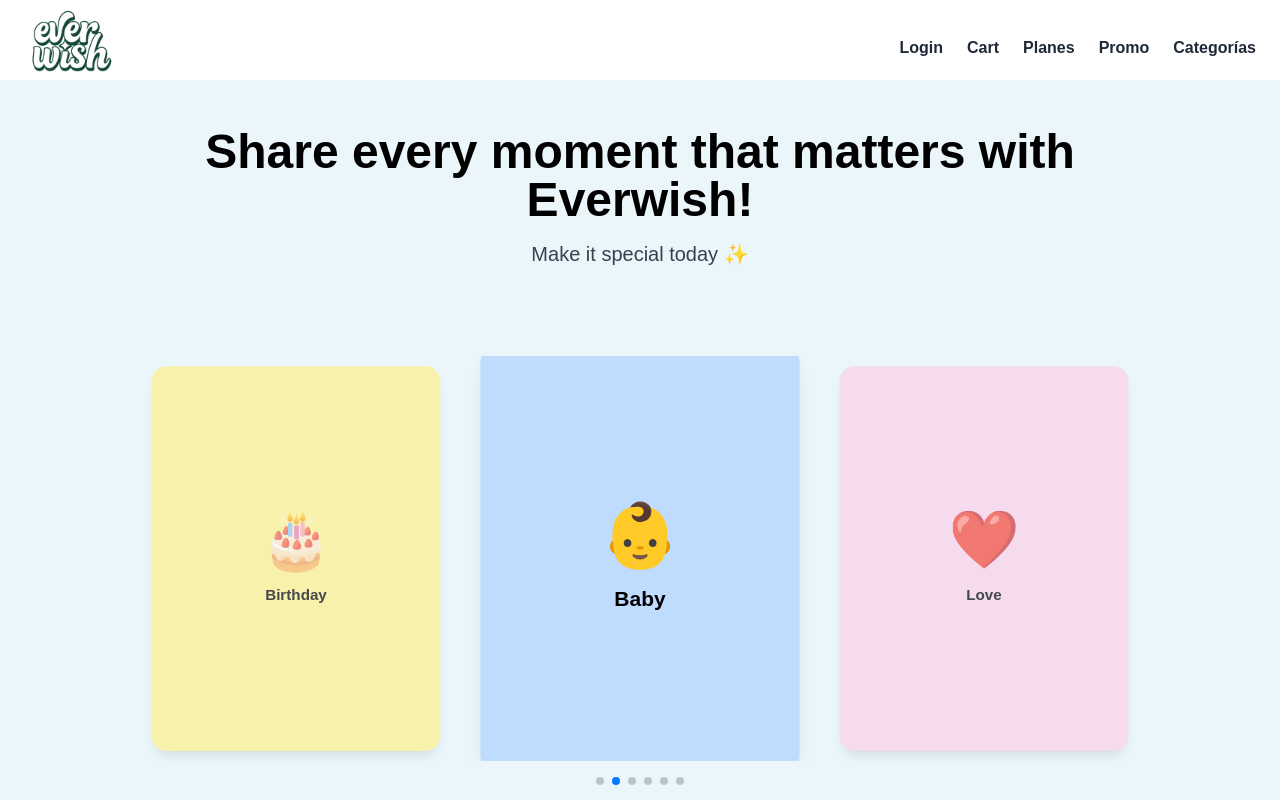
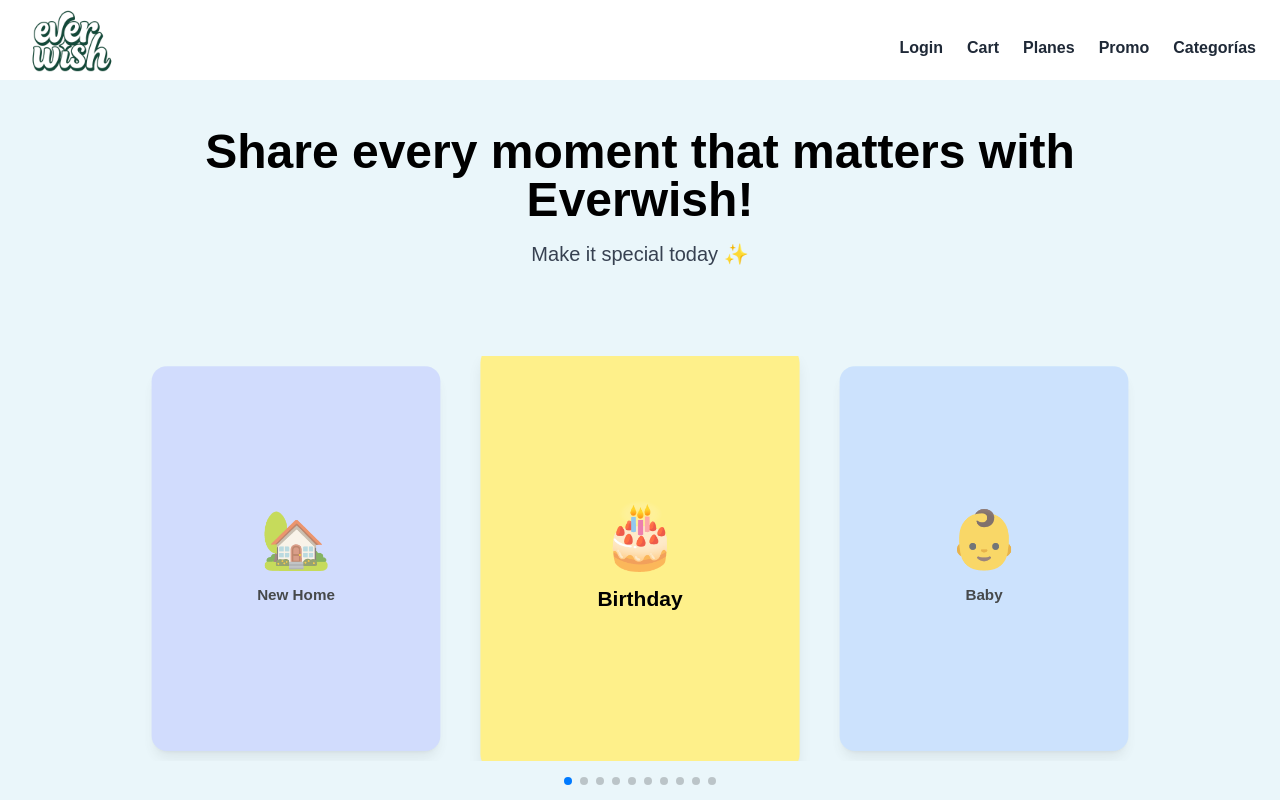
Before and after one commit to everwishhq-commits/EverWish, a Next.js app: page / in a window 1280 px wide. Shown: the top 800 px of the page. Built offline with nearby package versions, Linux system fonts and the light colour scheme.

Commit message:
Update carousel.js

```diff
--- a/app/components/carousel.js
+++ b/app/components/carousel.js
@@ -11,14 +11,19 @@ const templates = [
   { title: "Graduation", icon: "🎓", color: "bg-green-200" },
   { title: "Condolences", icon: "🕊️", color: "bg-gray-200" },
   { title: "Gifts", icon: "🎁", color: "bg-orange-200" },
+  { title: "Thank You", icon: "🙏", color: "bg-purple-200" },
+  { title: "Anniversary", icon: "💍", color: "bg-red-200" },
+  { title: "Get Well", icon: "🌸", color: "bg-teal-200" },
+  { title: "New Home", icon: "🏡", color: "bg-indigo-200" },
 ];
 
 export default function Carousel() {
   return (
     <div className="py-12">
       <Swiper
+        loop={true}  // 🔄 ciclo infinito
         centeredSlides={true}
-        initialSlide={1}
+        initialSlide={0}
         autoplay={{
           delay: 4000,
           disableOnInteraction: false,
@@ -53,8 +58,8 @@ export default function Carousel() {
         ))}
       </Swiper>
 
-      {/* Dots debajo del carrusel */}
-      <div className="flex justify-center mt-4 mb-8 custom-pagination" />
+      {/* Dots más cerca de categorías */}
+      <div className="flex justify-center mt-4 mb-4 custom-pagination" />
     </div>
   );
 }
```
